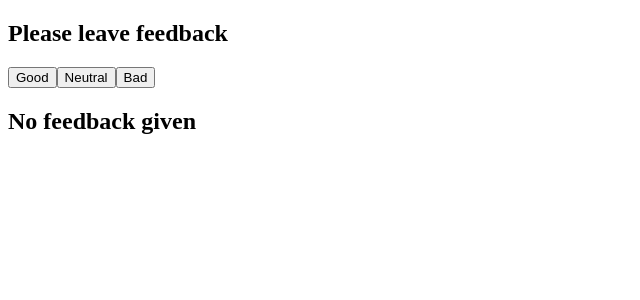
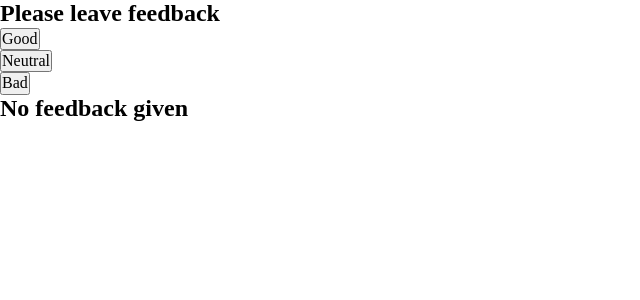
Before and after one commit to TkachenkoAnton/goit-react-hw-02-feedback, a React (Create React App) app: page / in a window 1280 px wide. Shown: the top 300 px of the page, without its empty margins (0-640 px from the left). Built offline with nearby package versions, Linux system fonts and the light colour scheme.

Commit message:
add proptypes

```diff
--- a/package.json
+++ b/package.json
@@ -8,6 +8,7 @@
     "@testing-library/react": "^11.2.5",
     "@testing-library/user-event": "^12.7.3",
     "gh-pages": "^3.1.0",
+    "prop-types": "^15.7.2",
     "react": "^17.0.1",
     "react-dom": "^17.0.1",
     "react-scripts": "4.0.3",
--- a/src/App.js
+++ b/src/App.js
@@ -4,6 +4,8 @@
 import FeedbackOptions from "./components/FeedbackOptions";
 import Statistics from "./components/Statistics";
 import Notification from "./components/Notification";
+// eslint-disable-next-line
+import baseStyles from "./base-styles/main-base-styles.scss";
 
 class App extends Component {
   state = {
--- /dev/null
+++ b/src/base-styles/main-base-styles.scss
@@ -0,0 +1,2 @@
+@import "./normalize";
+@import "./reset";
--- /dev/null
+++ b/src/base-styles/normalize.scss
@@ -0,0 +1,351 @@
+/*! normalize.css v8.0.1 | MIT License | github.com/necolas/normalize.css */
+
+/* Document
+   ========================================================================== */
+
+/**
+ * 1. Correct the line height in all browsers.
+ * 2. Prevent adjustments of font size after orientation changes in iOS.
+ */
+
+html {
+  line-height: 1.15; /* 1 */
+  -webkit-text-size-adjust: 100%; /* 2 */
+}
+
+/* Sections
+   ========================================================================== */
+
+/**
+ * Remove the margin in all browsers.
+ */
+
+body {
+  margin: 0;
+}
+
+/**
+ * Render the `main` element consistently in IE.
+ */
+
+main {
+  display: block;
+}
+
+/**
+ * Correct the font size and margin on `h1` elements within `section` and
+ * `article` contexts in Chrome, Firefox, and Safari.
+ */
+
+h1 {
+  font-size: 2em;
+  margin: 0.67em 0;
+}
+
+/* Grouping content
+   ========================================================================== */
+
+/**
+ * 1. Add the correct box sizing in Firefox.
+ * 2. Show the overflow in Edge and IE.
+ */
+
+hr {
+  box-sizing: content-box; /* 1 */
+  height: 0; /* 1 */
+  overflow: visible; /* 2 */
+}
+
+/**
+ * 1. Correct the inheritance and scaling of font size in all browsers.
+ * 2. Correct the odd `em` font sizing in all browsers.
+ */
+
+pre {
+  font-family: monospace, monospace; /* 1 */
+  font-size: 1em; /* 2 */
+}
+
+/* Text-level semantics
+   ========================================================================== */
+
+/**
+ * Remove the gray background on active links in IE 10.
+ */
+
+a {
+  background-color: transparent;
+}
+
+/**
+ * 1. Remove the bottom border in Chrome 57-
+ * 2. Add the correct text decoration in Chrome, Edge, IE, Opera, and Safari.
+ */
+
+abbr[title] {
+  border-bottom: none; /* 1 */
+  text-decoration: underline; /* 2 */
+  text-decoration: underline dotted; /* 2 */
+}
+
+/**
+ * Add the correct font weight in Chrome, Edge, and Safari.
+ */
+
+b,
+strong {
+  font-weight: bolder;
+}
+
+/**
+ * 1. Correct the inheritance and scaling of font size in all browsers.
+ * 2. Correct the odd `em` font sizing in all browsers.
+ */
+
+code,
+kbd,
+samp {
+  font-family: monospace, monospace; /* 1 */
+  font-size: 1em; /* 2 */
+}
+
+/**
+ * Add the correct font size in all browsers.
+ */
+
+small {
+  font-size: 80%;
+}
+
+/**
+ * Prevent `sub` and `sup` elements from affecting the line height in
+ * all browsers.
+ */
+
+sub,
+sup {
+  font-size: 75%;
+  line-height: 0;
+  position: relative;
+  vertical-align: baseline;
+}
+
+sub {
+  bottom: -0.25em;
+}
+
+sup {
+  top: -0.5em;
+}
+
+/* Embedded content
+   ========================================================================== */
+
+/**
+ * Remove the border on images inside links in IE 10.
+ */
+
+img {
+  border-style: none;
+}
+
+/* Forms
+   ========================================================================== */
+
+/**
+ * 1. Change the font styles in all browsers.
+ * 2. Remove the margin in Firefox and Safari.
+ */
+
+button,
+input,
+optgroup,
+select,
+textarea {
+  font-family: inherit; /* 1 */
+  font-size: 100%; /* 1 */
+  line-height: 1.15; /* 1 */
+  margin: 0; /* 2 */
+}
+
+/**
+ * Show the overflow in IE.
+ * 1. Show the overflow in Edge.
+ */
+
+button,
+input {
+  /* 1 */
+  overflow: visible;
+}
+
+/**
+ * Remove the inheritance of text transform in Edge, Firefox, and IE.
+ * 1. Remove the inheritance of text transform in Firefox.
+ */
+
+button,
+select {
+  /* 1 */
+  text-transform: none;
+}
+
+/**
+ * Correct the inability to style clickable types in iOS and Safari.
+ */
+
+button,
+[type="button"],
+[type="reset"],
+[type="submit"] {
+  -webkit-appearance: button;
+}
+
+/**
+ * Remove the inner border and padding in Firefox.
+ */
+
+button::-moz-focus-inner,
+[type="button"]::-moz-focus-inner,
+[type="reset"]::-moz-focus-inner,
+[type="submit"]::-moz-focus-inner {
+  border-style: none;
+  padding: 0;
+}
+
+/**
+ * Restore the focus styles unset by the previous rule.
+ */
+
+button:-moz-focusring,
+[type="button"]:-moz-focusring,
+[type="reset"]:-moz-focusring,
+[type="submit"]:-moz-focusring {
+  outline: 1px dotted ButtonText;
+}
+
+/**
+ * Correct the padding in Firefox.
+ */
+
+fieldset {
+  padding: 0.35em 0.75em 0.625em;
+}
+
+/**
+ * 1. Correct the text wrapping in Edge and IE.
+ * 2. Correct the color inheritance from `fieldset` elements in IE.
+ * 3. Remove the padding so developers are not caught out when they zero out
+ *    `fieldset` elements in all browsers.
+ */
+
+legend {
+  box-sizing: border-box; /* 1 */
+  color: inherit; /* 2 */
+  display: table; /* 1 */
+  max-width: 100%; /* 1 */
+  padding: 0; /* 3 */
+  white-space: normal; /* 1 */
+}
+
+/**
+ * Add the correct vertical alignment in Chrome, Firefox, and Opera.
+ */
+
+progress {
+  vertical-align: baseline;
+}
+
+/**
+ * Remove the default vertical scrollbar in IE 10+.
+ */
+
+textarea {
+  overflow: auto;
+}
+
+/**
+ * 1. Add the correct box sizing in IE 10.
+ * 2. Remove the padding in IE 10.
+ */
+
+[type="checkbox"],
+[type="radio"] {
+  box-sizing: border-box; /* 1 */
+  padding: 0; /* 2 */
+}
+
+/**
+ * Correct the cursor style of increment and decrement buttons in Chrome.
+ */
+
+[type="number"]::-webkit-inner-spin-button,
+[type="number"]::-webkit-outer-spin-button {
+  height: auto;
+}
+
+/**
+ * 1. Correct the odd appearance in Chrome and Safari.
+ * 2. Correct the outline style in Safari.
+ */
+
+[type="search"] {
+  -webkit-appearance: textfield; /* 1 */
+  outline-offset: -2px; /* 2 */
+}
+
+/**
+ * Remove the inner padding in Chrome and Safari on macOS.
+ */
+
+[type="search"]::-webkit-search-decoration {
+  -webkit-appearance: none;
+}
+
+/**
+ * 1. Correct the inability to style clickable types in iOS and Safari.
+ * 2. Change font properties to `inherit` in Safari.
+ */
+
+::-webkit-file-upload-button {
+  -webkit-appearance: button; /* 1 */
+  font: inherit; /* 2 */
+}
+
+/* Interactive
+   ========================================================================== */
+
+/*
+ * Add the correct display in Edge, IE 10+, and Firefox.
+ */
+
+details {
+  display: block;
+}
+
+/*
+ * Add the correct display in all browsers.
+ */
+
+summary {
+  display: list-item;
+}
+
+/* Misc
+   ========================================================================== */
+
+/**
+ * Add the correct display in IE 10+.
+ */
+
+template {
+  display: none;
+}
+
+/**
+ * Add the correct display in IE 10.
+ */
+
+[hidden] {
+  display: none;
+}
--- /dev/null
+++ b/src/base-styles/reset.scss
@@ -0,0 +1,51 @@
+html {
+  box-sizing: border-box;
+}
+
+*,
+*::before,
+*::after {
+  box-sizing: inherit;
+}
+
+body {
+  font-style: normal;
+  font-weight: 400;
+}
+
+ul,
+p {
+  margin: 0px;
+  padding: 0px;
+}
+
+ul {
+  list-style: none;
+}
+
+h1,
+h2,
+h3,
+h4 {
+  margin-top: 0px;
+  margin-bottom: 0px;
+}
+
+img {
+  display: block;
+  max-width: 100%;
+  height: auto;
+}
+
+a {
+  display: block;
+  font-style: none;
+  text-decoration: none;
+}
+
+button {
+  cursor: pointer;
+  display: block;
+  margin: 0px;
+  padding: 0px;
+}
--- a/src/components/FeedbackOptions.js
+++ b/src/components/FeedbackOptions.js
@@ -1,4 +1,5 @@
 import React, { Component } from "react";
+import PropTypes from "prop-types";
 
 class FeedbackOptions extends Component {
   render() {
@@ -8,4 +9,9 @@
   }
 }
 
+FeedbackOptions.propTypes = {
+  onLeaveFeedback: PropTypes.func.isRequired,
+  options: PropTypes.string.isRequired,
+};
+
 export default FeedbackOptions;
--- a/src/components/Notification.js
+++ b/src/components/Notification.js
@@ -1,4 +1,5 @@
 import React, { Component } from "react";
+import PropTypes from "prop-types";
 
 class Notification extends Component {
   render() {
@@ -8,4 +9,8 @@
   }
 }
 
+Notification.propTypes = {
+  message: PropTypes.string.isRequired,
+};
+
 export default Notification;
--- a/src/components/Section.js
+++ b/src/components/Section.js
@@ -1,4 +1,5 @@
 import React, { Component } from "react";
+import PropTypes from "prop-types";
 
 class Section extends Component {
   render() {
@@ -13,4 +14,8 @@
   }
 }
 
+Section.propTypes = {
+  title: PropTypes.string.isRequired,
+};
+
 export default Section;
```
Also changed, not shown: src/components/Statistics.js (+9 -0 lines).
